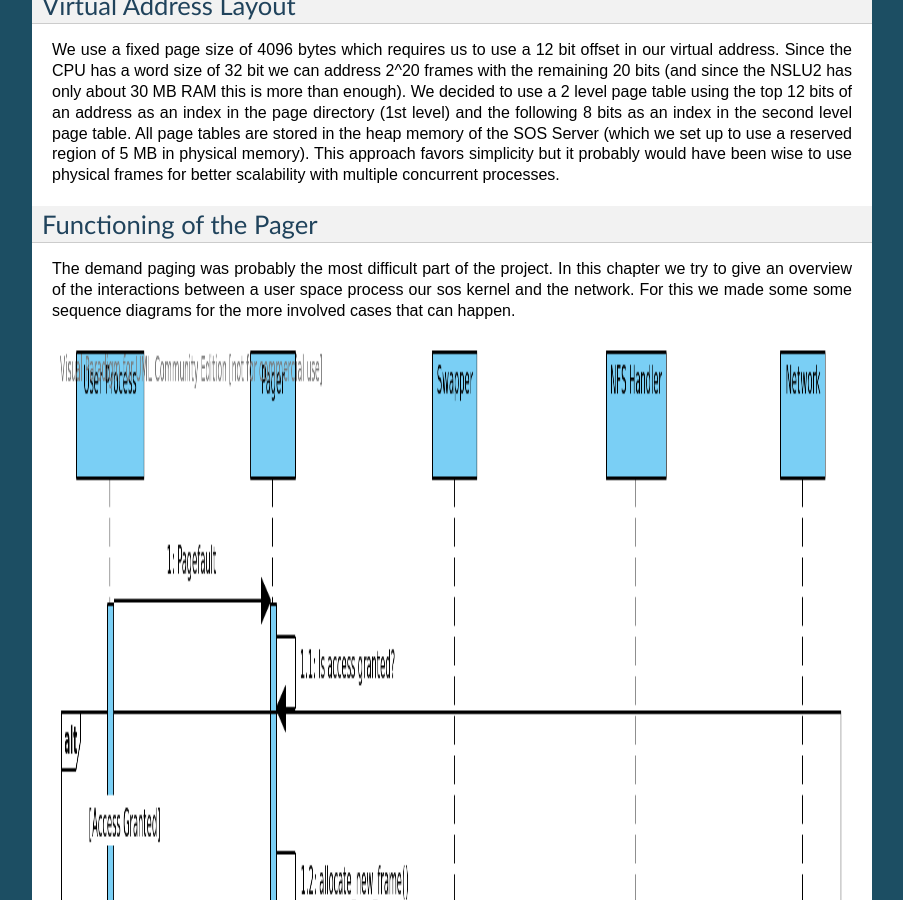
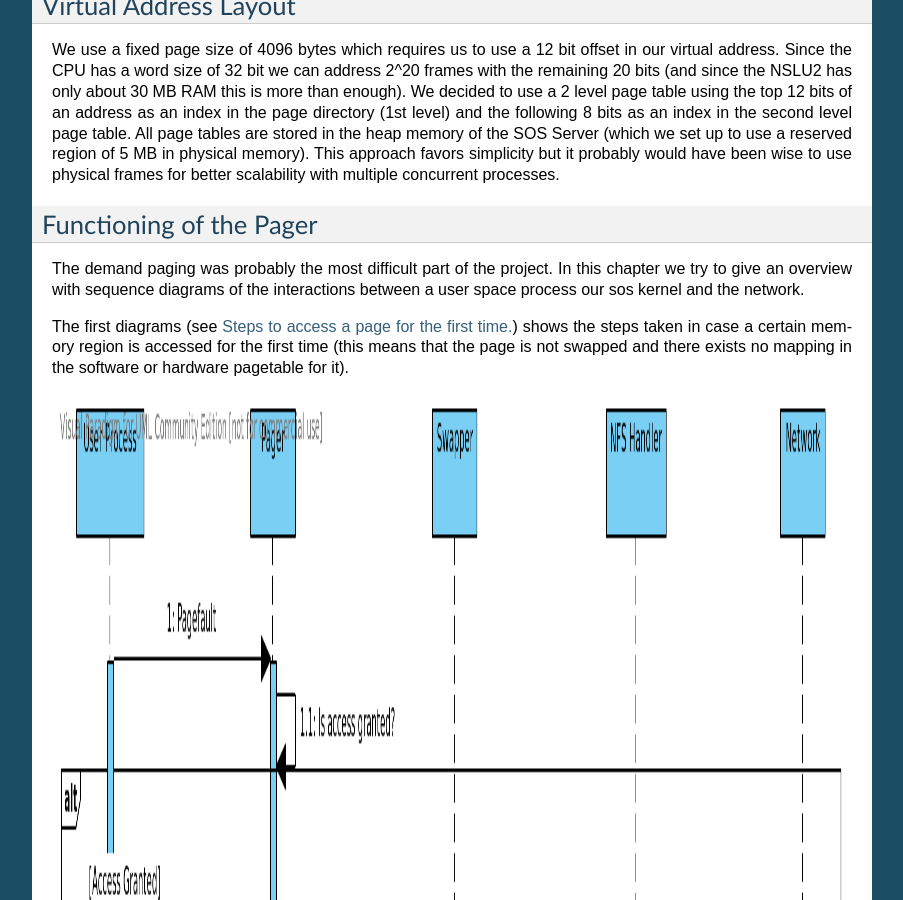
Before and after one commit to gz/aos10, a Sphinx documentation site: the page built from doc/documentation/source/mm.txt, in a window 1280 px wide and 900 px high, scrolled down 524 px. Shown: the whole window, without its empty margins (198-1101 px from the left). Built offline with Sphinx 7.4.7, drawn with Linux system fonts in a browser that asks for light colours; some of the changed text lies outside the part shown.

Commit message:
1st diagrams
git-svn-id: https://svn.vis.ethz.ch/svn/aos10@224 77cbfc24-9232-4b91-9b01-57cbc351378c

```diff
--- a/doc/documentation/source/mm.txt
+++ b/doc/documentation/source/mm.txt
@@ -44,16 +44,21 @@ processes.
 Functioning of the Pager
 ------------------------
 The demand paging was probably the most difficult part of the project. In this
-chapter we try  to give an overview of the interactions between a user space process
-our sos kernel and the network. For this we made some some sequence diagrams for
-the more involved cases that can happen.
+chapter we try  to give an overview with sequence diagrams of the interactions
+between a user space process our sos kernel and the network.
 
+The first diagrams (see :ref:`swap-out-sequence`) shows the steps taken in case
+a certain memory region is accessed for the first time (this means that the page
+is not swapped and there exists no mapping in the software or hardware pagetable
+for it).
+
+.. _swap-out-sequence:
 
 .. figure:: _images/swap_out_sequence.png
     :scale: 180%
     :alt: Sequence Diagram for swapping out a page
 
-    Sequence Diagram shows the steps involved for swapping a page out of physical memory.
+    Steps to access a page for the first time.
 
 As we can see, once the system needs to swap out a page we select a page based on
 second chance. We implemented second chance using a queue where we keep all
```
